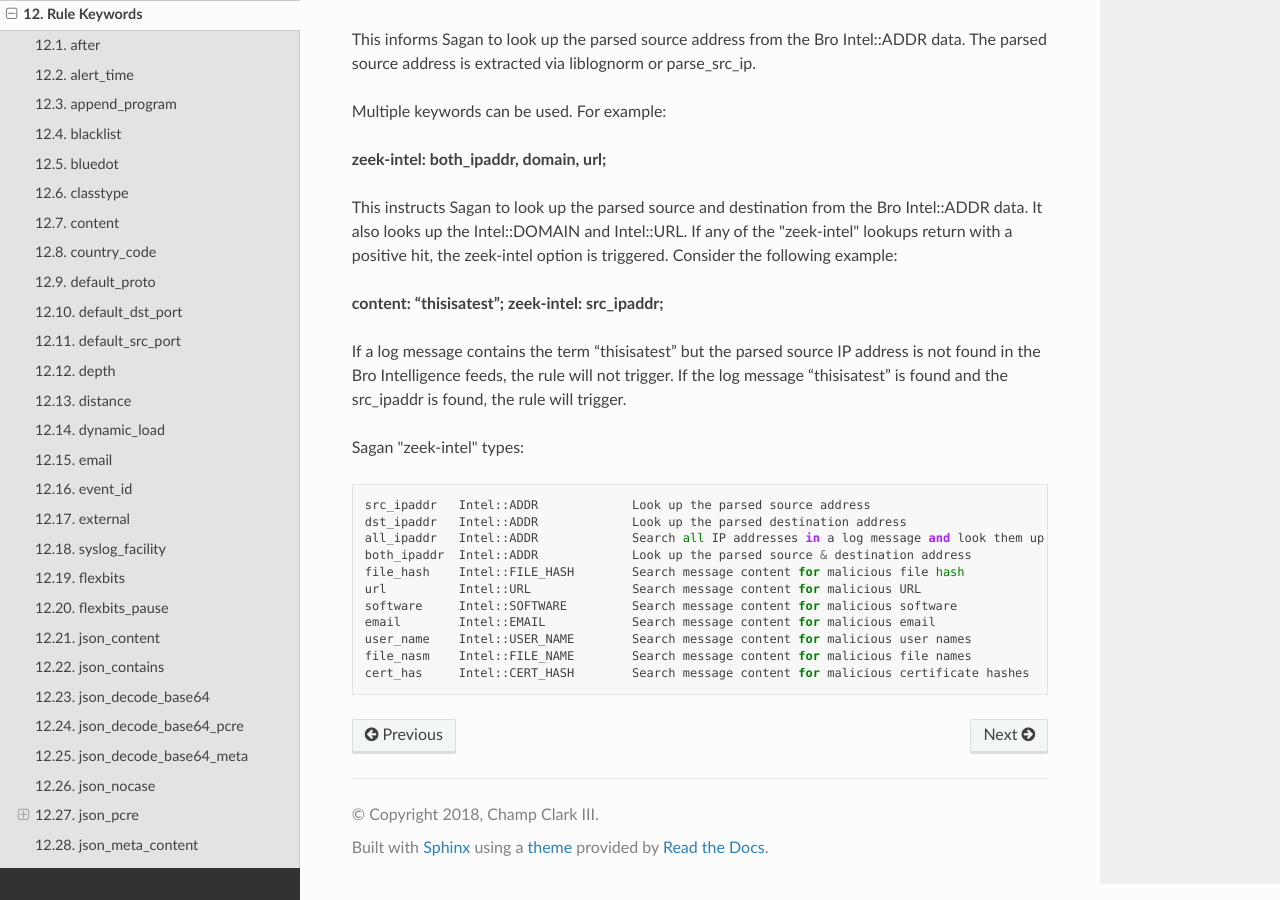
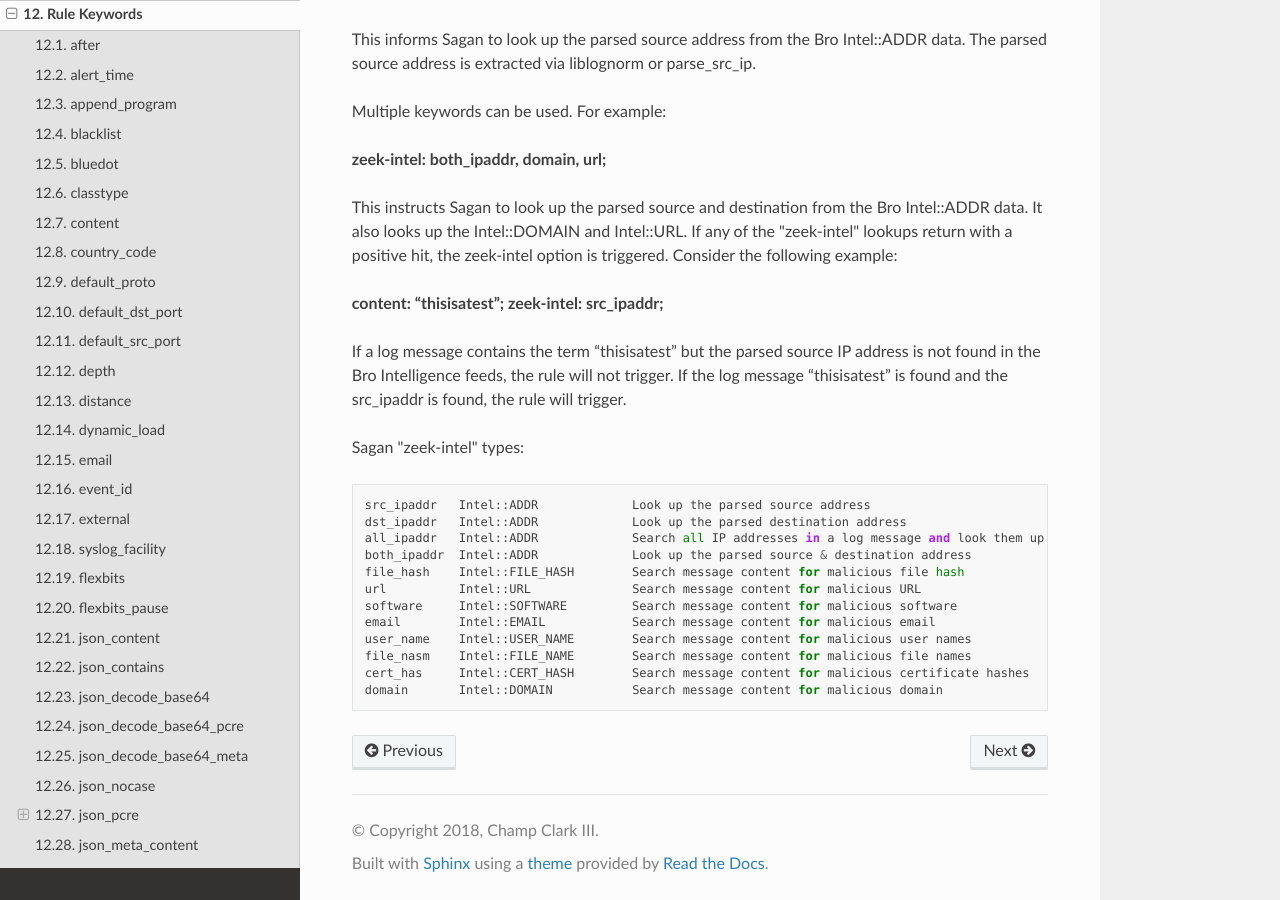
Before and after one commit to quadrantsec/sagan, a Sphinx documentation site: the page built from doc/source/rule-keywords.rst, in a window 1280 px wide and 900 px high, scrolled down 25456 px. Built offline with Sphinx 7.4.7 and the Read the Docs theme 2.0.0, drawn with Linux system fonts in a browser that asks for light colours; pages that are not in the unit, such as notebooks, are missing from menus.

Commit message:
Missing doc for zeek-intel keyword

```diff
--- a/doc/source/rule-keywords.rst
+++ b/doc/source/rule-keywords.rst
@@ -919,3 +919,4 @@ Sagan "zeek-intel" types::
    user_name	Intel::USER_NAME	Search message content for malicious user names
    file_nasm	Intel::FILE_NAME	Search message content for malicious file names
    cert_has	Intel::CERT_HASH	Search message content for malicious certificate hashes
+   domain       Intel::DOMAIN           Search message content for malicious domain
```
